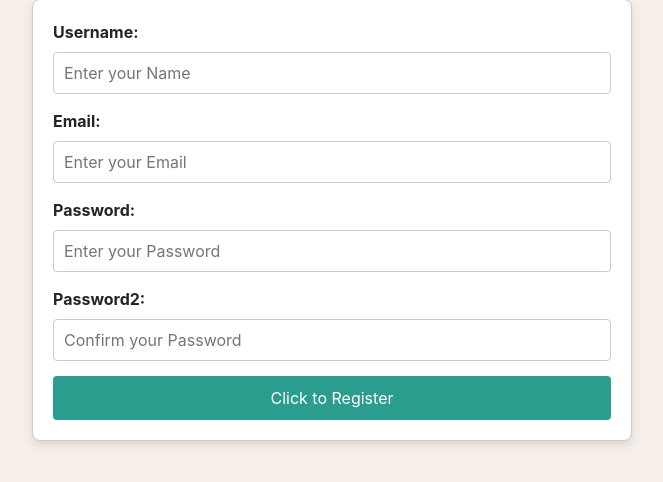
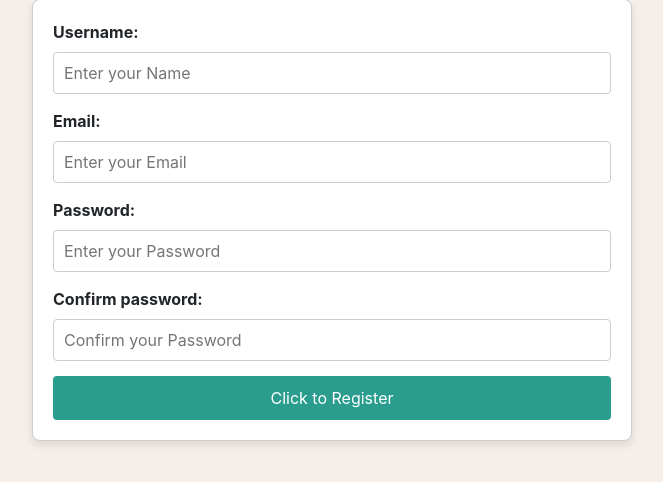
Before and after one commit to mirunaaf/SelfcareDocker, a Django app: page /signup in a window 1280 px wide. Shown: the part 31-513 px from the top of the page, without its empty margins (308-971 px from the left). Run offline with Django 5.2, Linux system fonts and the light colour scheme; some libraries are stand-ins or nearby versions.

Commit message:
signup template change

```diff
--- a/myapp/templates/myapp/signup.html
+++ b/myapp/templates/myapp/signup.html
@@ -23,7 +23,7 @@
     <label for="tupassword">Password:</label>
     <input type="password" id="tupassword" name="tupassword" placeholder="Enter your Password">
 
-    <label for="tupassword2">Password2:</label>
+    <label for="tupassword2">Confirm password:</label>
     <input type="password" id="tupassword2" name="tupassword2" placeholder="Confirm your Password">
 
     <input type="submit" name="reg" value="Click to Register">
--- a/myapp/views.py
+++ b/myapp/views.py
@@ -2,6 +2,7 @@ from django.shortcuts import render, redirect, get_object_or_404
 from .models import User, DailyActivity, PersonalGoals, Journal
 from django.contrib import messages
 from .forms import DailyActivityForm, PersonalGoalsForm, JournalForm
+
 
 
 def index(request):
```
